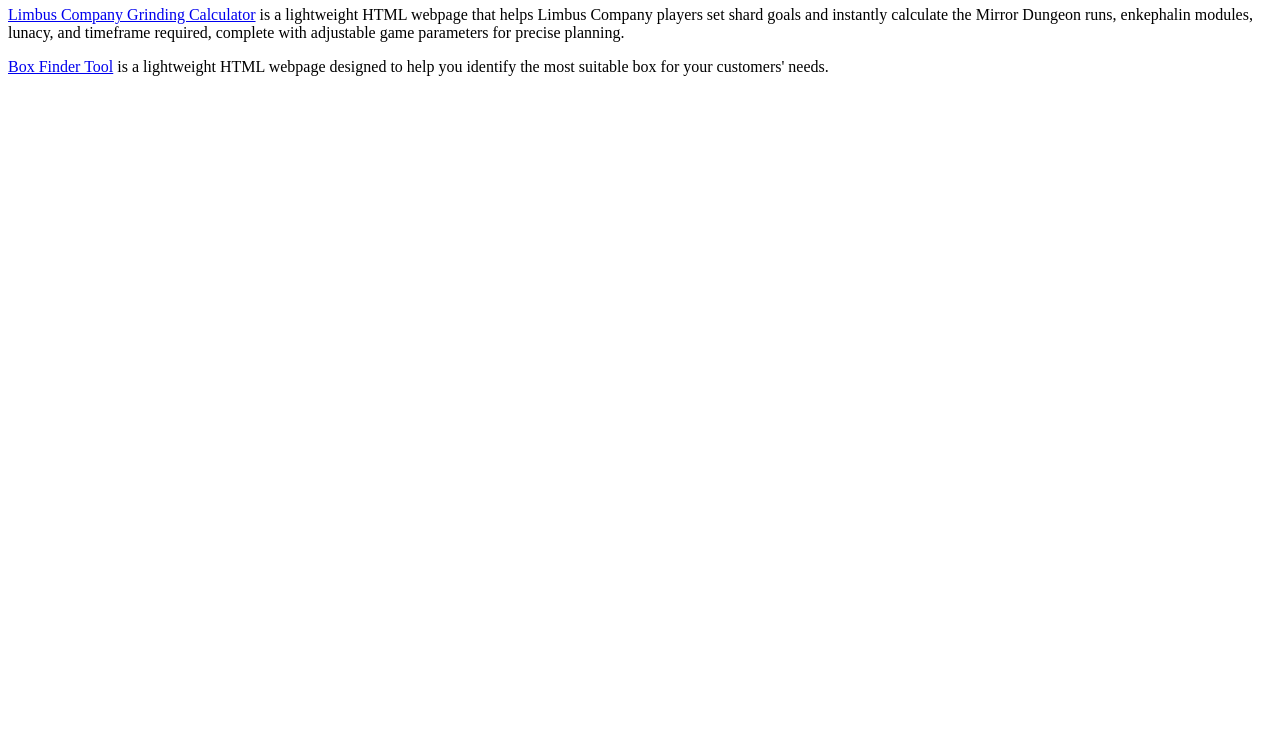
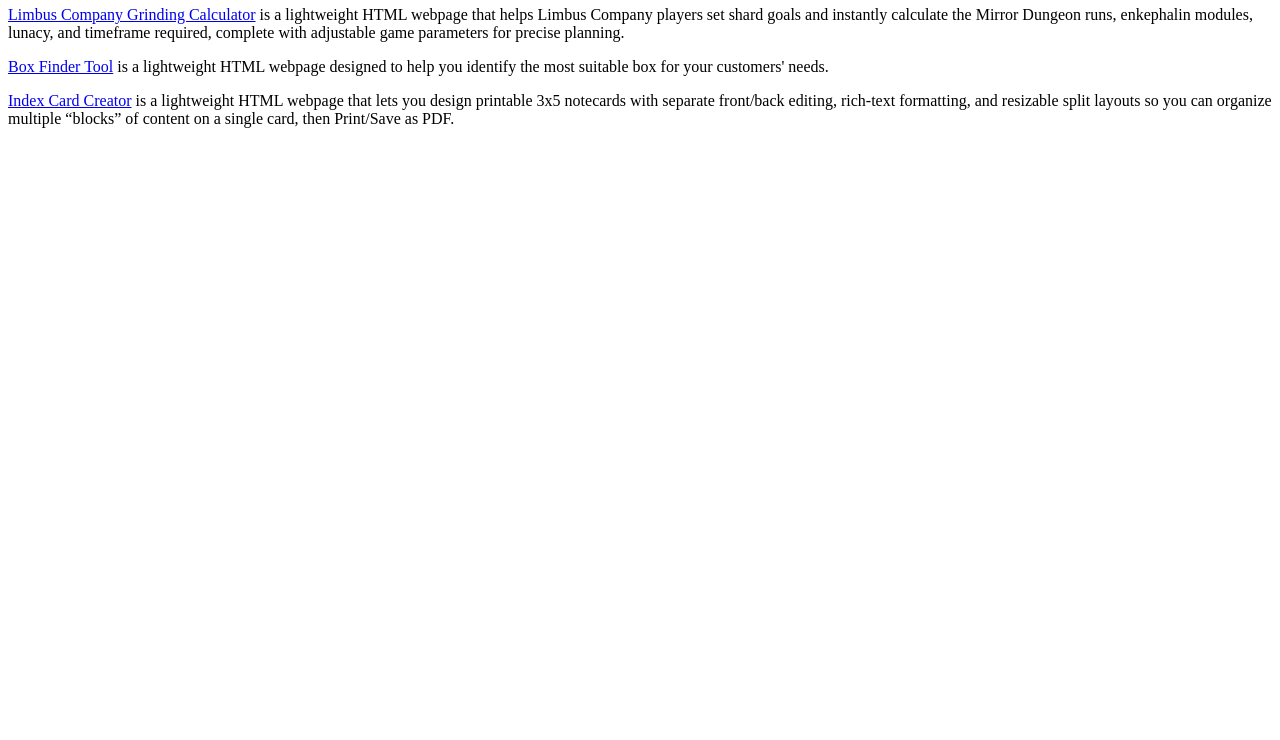
Before and after one commit to ItsMalikx/itsmalikx.github.io, a plain HTML site: page index.html in a window 1280 px wide. Shown: the part 60-800 px from the top of the page. Drawn offline with Linux system fonts and the light colour scheme.

Commit message:
Add Index Card Creator project to index.html
Added a new project link for the Index Card Creator.

```diff
--- a/index.html
+++ b/index.html
@@ -2,5 +2,6 @@
 
 <p><a href="https://itsmalikx.github.io/limbusGrindingCalculator.html">Limbus Company Grinding Calculator</a> is a lightweight HTML webpage that helps Limbus Company players set shard goals and instantly calculate the Mirror Dungeon runs, enkephalin modules, lunacy, and timeframe required, complete with adjustable game parameters for precise planning.</p>
 <p><a href="https://itsmalikx.github.io/boxfindertool.html">Box Finder Tool</a> is a lightweight HTML webpage designed to help you identify the most suitable box for your customers' needs.</p>
+<p><a href="https://itsmalikx.github.io/indexCardCreator.html">Index Card Creator</a> is a lightweight HTML webpage that lets you design printable 3x5 notecards with separate front/back editing, rich-text formatting, and resizable split layouts so you can organize multiple “blocks” of content on a single card, then Print/Save as PDF.</p>
 
 <p>&nbsp;</p>
```
